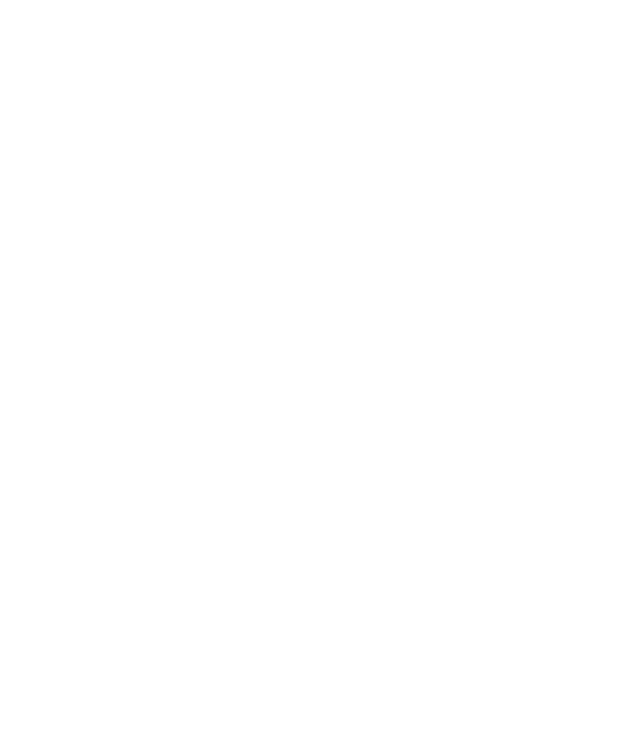
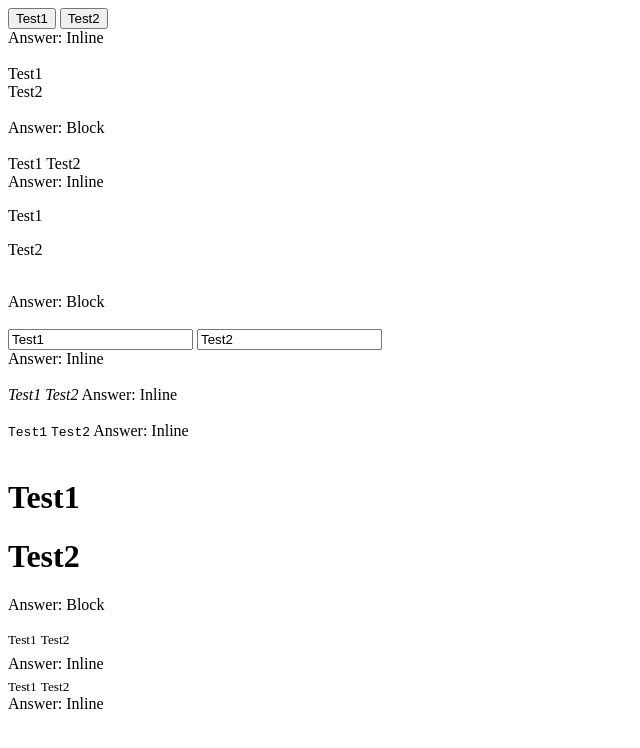
Before and after one commit to acciojob/block-or-inline-aFarhin, a website: page main.html in a window 1280 px wide. Shown: the whole page, without its empty margins (0-640 px from the left). Drawn offline with Linux system fonts and the light colour scheme.

Commit message:
created a submission

```diff
--- a/main.html
+++ b/main.html
@@ -8,6 +8,65 @@
 
 <body>
 	<!-- the entire body must be written by student -->
+
+<div data-ns-test="block-inline-button">
+  <button>Test1</button>
+  <button>Test2</button><br>
+  Answer: Inline
+</div>
+	<br>
+<div data-ns-test="block-inline-div">
+  <div>Test1</div>
+  <div>Test2</div><br>
+  Answer: Block
+</div>
+<br>
+<div data-ns-test="block-inline-span">
+  <span>Test1</span>
+  <span>Test2</span><br>
+  Answer: Inline
+</div>
+	<div data-ns-test="block-inline-p">
+  <p>Test1</p>
+  <p>Test2</p><br>
+  Answer: Block
+</div>
+<br>
+	<div data-ns-test="block-inline-input">
+  <input type="text" value="Test1">
+  <input type="text" value="Test2"><br>
+  Answer: Inline
+</div>
+	<br>
+	<div data-ns-test="block-inline-cite">
+  <cite>Test1</cite>
+  <cite>Test2</cite>
+  Answer: Inline
+</div>
+<br>
+
+<div data-ns-test="block-inline-code">
+  <code>Test1</code>
+  <code>Test2</code>
+  Answer: Inline
+</div>
+<br>
+<div data-ns-test="block-inline-h1">
+  <h1>Test1</h1>
+  <h1>Test2</h1>
+  Answer: Block
+</div>
+<br>
+<div data-ns-test="block-inline-sup">
+  <sup>Test1</sup>
+  <sup>Test2</sup><br>
+  Answer: Inline
+</div>
+<div data-ns-test="block-inline-sub">
+  <sub>Test1</sub>
+  <sub>Test2</sub><br>
+  Answer: Inline
+</div>
     <script type="text/javascript" src="./script.js">
 </script>
 
```
